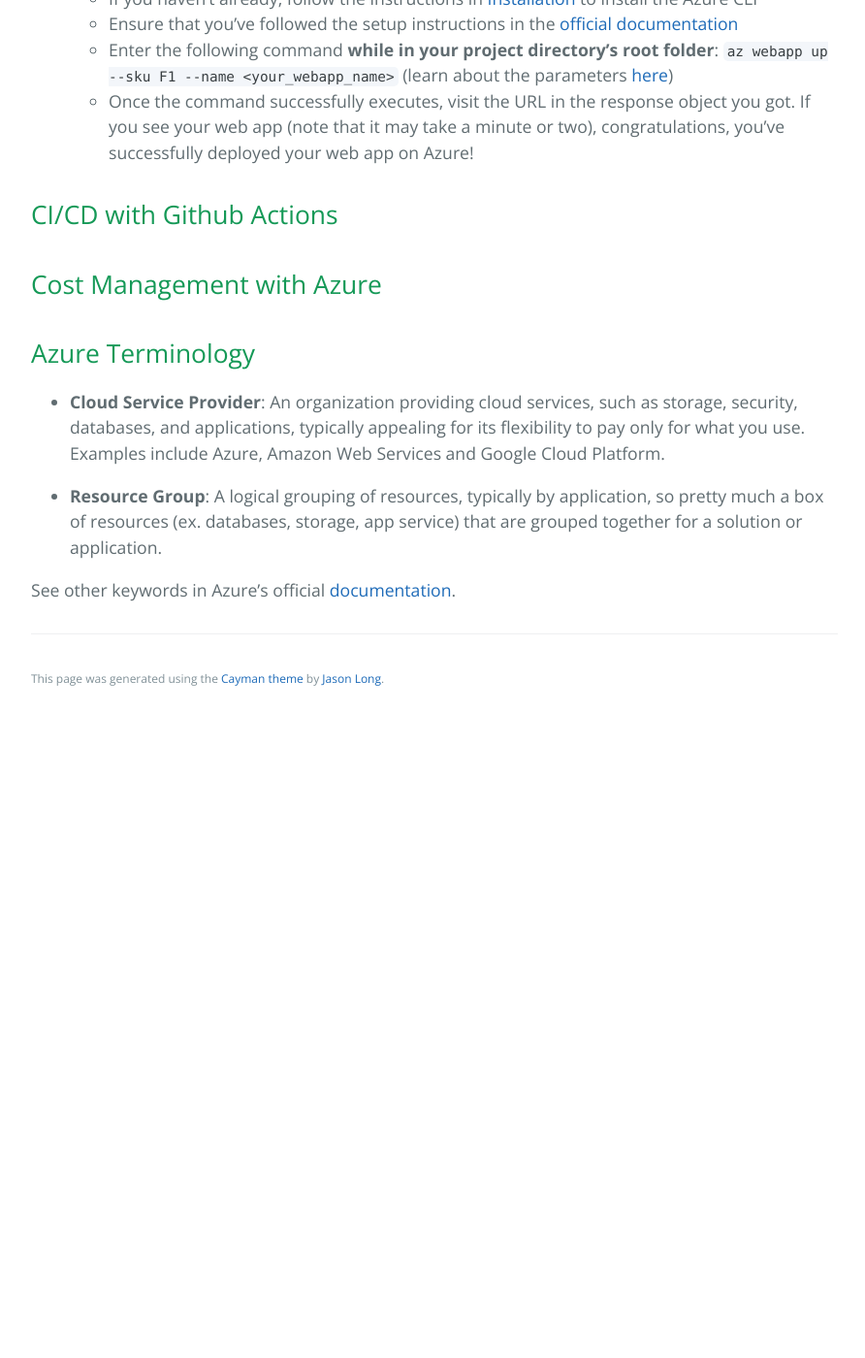
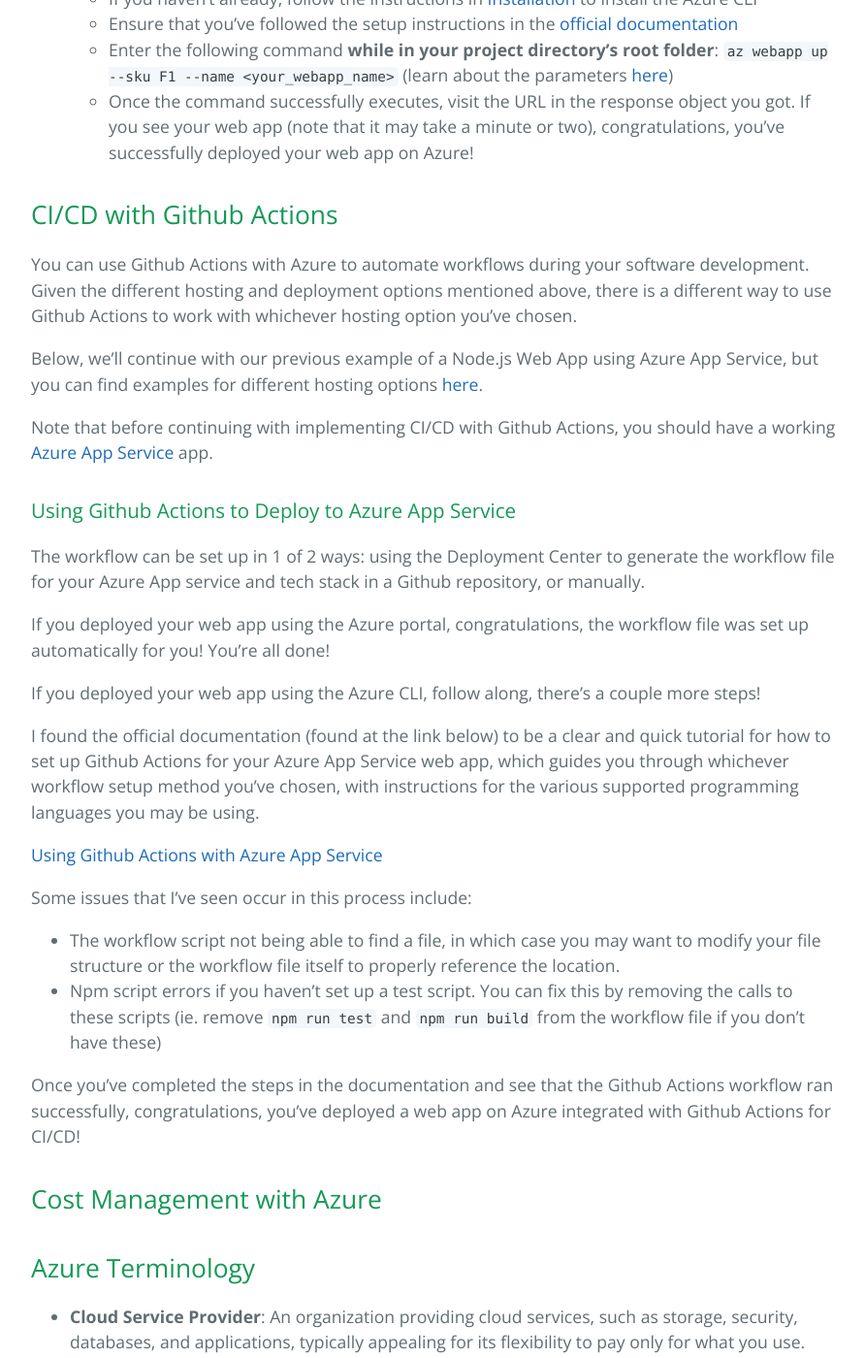
Before and after one commit to learning-software-engineering/learning-software-engineering.github.io, a Jekyll site: the page built from Topics/Development_Process/Azure_webapp_deployment_with_nodejs.md, in a window 1280 px wide and 1400 px high, scrolled down 4286 px. Shown: the whole window at 97% size, without its empty margins (192-1084 px from the left). Built offline with Jekyll 4.4.1, drawn with Linux system fonts in a browser that asks for light colours; our own code applies the rules of GitHub Pages for plain Markdown files; before the commit the page ends 5028 px from its top, so only the background shows below that.

Commit message:
acostaj9: Wrote section on Github actions integration with Azure App service, referring to official documentation.

```diff
--- a/Topics/Development_Process/Azure_webapp_deployment_with_nodejs.md
+++ b/Topics/Development_Process/Azure_webapp_deployment_with_nodejs.md
@@ -129,6 +129,31 @@
 
 ## CI/CD with Github Actions
 
+You can use Github Actions with Azure to automate workflows during your software development. Given the different hosting and deployment options mentioned above, there is a different way to use Github Actions to work with whichever hosting option you've chosen.
+
+Below, we'll continue with our previous example of a Node.js Web App using Azure App Service, but you can find examples for different hosting options [here](https://learn.microsoft.com/en-us/azure/developer/github/deploy-to-azure).
+
+Note that before continuing with implementing CI/CD with Github Actions, you should have a working [Azure App Service](#azure-app-service) app.
+
+### Using Github Actions to Deploy to Azure App Service
+
+The workflow can be set up in 1 of 2 ways:  using the Deployment Center to generate the workflow file for your Azure App service and tech stack in a Github repository, or manually.
+
+If you deployed your web app using the Azure portal, congratulations, the workflow file was set up automatically for you! You're all done!
+
+If you deployed your web app using the Azure CLI, follow along, there's a couple more steps!
+
+I found the official documentation (found at the link below) to be a clear and quick tutorial for how to set up Github Actions for your Azure App Service web app, which guides you through whichever workflow setup method you've chosen, with instructions for the various supported programming languages you may be using.
+
+[Using Github Actions with Azure App Service](https://learn.microsoft.com/en-us/azure/app-service/deploy-github-actions?tabs=applevel)
+
+Some issues that I've seen occur in this process include:
+
+- The workflow script not being able to find a file, in which case you may want to modify your file structure or the workflow file itself to properly reference the location.
+- Npm script errors if you haven't set up a test script. You can fix this by removing the calls to these scripts (ie. remove `npm run test` and `npm run build` from the workflow file if you don't have these)
+
+Once you've completed the steps in the documentation and see that the Github Actions workflow ran successfully, congratulations, you've deployed a web app on Azure integrated with Github Actions for CI/CD!
+
 ## Cost Management with Azure
 
 
```
